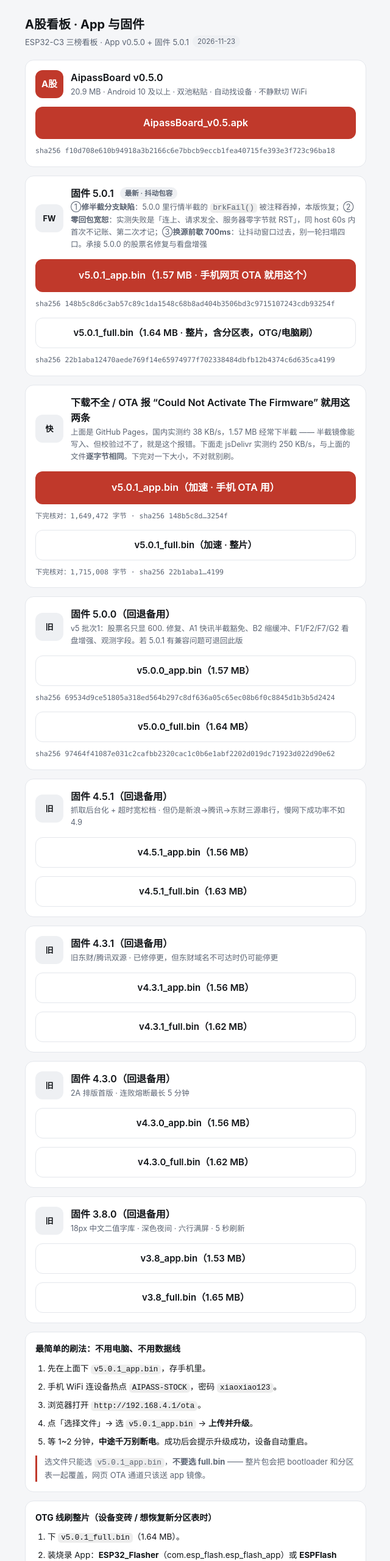
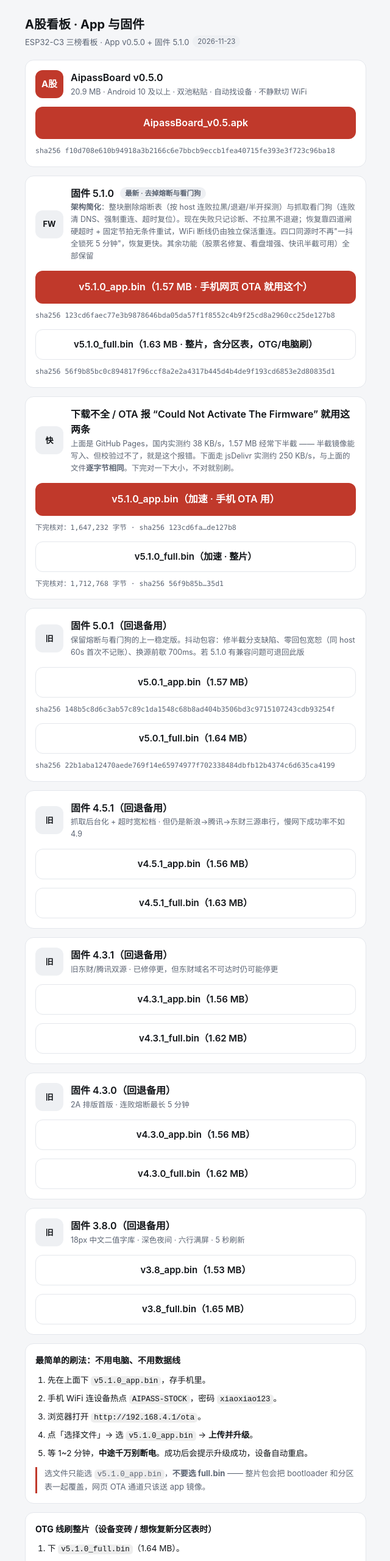
Before and after one commit to xiaoxiao456258/aipassport-dl, a plain HTML site: page index.html in a window 1280 px wide. Shown: the top 2560 px of the page at 61% size, without its empty margins (319-959 px from the left). Drawn offline with Linux system fonts and the light colour scheme.

Commit message:
site: 固件 5.1.0（去掉熔断与看门狗，硬超时+固定节拍重试）

```diff
--- a/index.html
+++ b/index.html
@@ -55,7 +55,7 @@
 <body>
 <div class="wrap">
   <h1>A股看板 · App 与固件</h1>
-  <div class="sub">ESP32-C3 三榜看板 · App v0.5.0 + 固件 5.0.1<span class="tag">2026-11-23</span></div>
+  <div class="sub">ESP32-C3 三榜看板 · App v0.5.0 + 固件 5.1.0<span class="tag">2026-11-23</span></div>
 
   <div class="card">
     <div class="row">
@@ -73,14 +73,14 @@
     <div class="row">
       <div class="icon alt">FW</div>
       <div>
-        <div class="name">固件 5.0.1 <span class="tag">最新 · 抖动包容</span></div>
-        <div class="meta">①<b>修半截分支缺陷</b>：5.0.0 里行情半截的 <code>brkFail()</code> 被注释吞掉，本版恢复；②<b>零回包宽恕</b>：实测失败是「连上、请求发全、服务器零字节就 RST」，同 host 60s 内首次不记账、第二次才记；③<b>换源前歇 700ms</b>：让抖动窗口过去，别一轮扫塌四口。承接 5.0.0 的股票名修复与看盘增强</div>
+        <div class="name">固件 5.1.0 <span class="tag">最新 · 去掉熔断与看门狗</span></div>
+        <div class="meta"><b>架构简化</b>：整块删除熔断表（按 host 连败拉黑/退避/半开探测）与抓取看门狗（连败清 DNS、强制重连、超时复位）。现在失败只记诊断、不拉黑不退避；恢复靠四道闸硬超时 + 固定节拍无条件重试，WiFi 断线仍由独立保活重连。四口同源时不再"一抖全锁死 5 分钟"，恢复更快。其余功能（股票名修复、看盘增强、快讯半截可用）全部保留</div>
       </div>
     </div>
-    <a class="btn" data-file="v5.0.1_app.bin" href="./v5.0.1_app.bin" download>v5.0.1_app.bin（1.57 MB · 手机网页 OTA 就用这个）</a>
-    <div class="hash">sha256 148b5c8d6c3ab57c89c1da1548c68b8ad404b3506bd3c9715107243cdb93254f</div>
-    <a class="btn ghost" data-file="v5.0.1_full.bin" href="./v5.0.1_full.bin" download>v5.0.1_full.bin（1.64 MB · 整片，含分区表，OTG/电脑刷）</a>
-    <div class="hash">sha256 22b1aba12470aede769f14e65974977f702338484dbfb12b4374c6d635ca4199</div>
+    <a class="btn" data-file="v5.1.0_app.bin" href="./v5.1.0_app.bin" download>v5.1.0_app.bin（1.57 MB · 手机网页 OTA 就用这个）</a>
+    <div class="hash">sha256 123cd6faec77e3b9878646bda05da57f1f8552c4b9f25cd8a2960cc25de127b8</div>
+    <a class="btn ghost" data-file="v5.1.0_full.bin" href="./v5.1.0_full.bin" download>v5.1.0_full.bin（1.63 MB · 整片，含分区表，OTG/电脑刷）</a>
+    <div class="hash">sha256 56f9b85bc0c894817f96ccf8a2e2a4317b445d4b4de9f193cd6853e2d80835d1</div>
   </div>
 
   <div class="card">
@@ -91,24 +91,24 @@
         <div class="meta">上面是 GitHub Pages，国内实测约 38 KB/s，1.57 MB 经常下半截 —— 半截镜像能写入、但校验过不了，就是这个报错。下面走 jsDelivr 实测约 250 KB/s，与上面的文件<strong>逐字节相同</strong>。下完对一下大小，不对就别刷。</div>
       </div>
     </div>
-    <a class="btn" href="https://cdn.jsdelivr.net/gh/xiaoxiao456258/aipassport-dl@41a19e6c788ece267d8de66726b11835d0604438/v5.0.1_app.bin" download>v5.0.1_app.bin（加速 · 手机 OTA 用）</a>
-    <div class="hash">下完核对：1,649,472 字节 · sha256 148b5c8d…3254f</div>
-    <a class="btn ghost" href="https://cdn.jsdelivr.net/gh/xiaoxiao456258/aipassport-dl@41a19e6c788ece267d8de66726b11835d0604438/v5.0.1_full.bin" download>v5.0.1_full.bin（加速 · 整片）</a>
-    <div class="hash">下完核对：1,715,008 字节 · sha256 22b1aba1…4199</div>
+    <a class="btn" href="https://cdn.jsdelivr.net/gh/xiaoxiao456258/aipassport-dl@__DL_SHA__/v5.1.0_app.bin" download>v5.1.0_app.bin（加速 · 手机 OTA 用）</a>
+    <div class="hash">下完核对：1,647,232 字节 · sha256 123cd6fa…de127b8</div>
+    <a class="btn ghost" href="https://cdn.jsdelivr.net/gh/xiaoxiao456258/aipassport-dl@__DL_SHA__/v5.1.0_full.bin" download>v5.1.0_full.bin（加速 · 整片）</a>
+    <div class="hash">下完核对：1,712,768 字节 · sha256 56f9b85b…35d1</div>
   </div>
 
   <div class="card">
     <div class="row">
       <div class="icon alt">旧</div>
       <div>
-        <div class="name">固件 5.0.0（回退备用）</div>
-        <div class="meta">v5 批次1：股票名只显 600. 修复、A1 快讯半截豁免、B2 缩缓冲、F1/F2/F7/G2 看盘增强、观测字段。若 5.0.1 有兼容问题可退回此版</div>
+        <div class="name">固件 5.0.1（回退备用）</div>
+        <div class="meta">保留熔断与看门狗的上一稳定版。抖动包容：修半截分支缺陷、零回包宽恕（同 host 60s 首次不记账）、换源前歇 700ms。若 5.1.0 有兼容问题可退回此版</div>
       </div>
     </div>
-    <a class="btn ghost" data-file="v5.0.0_app.bin" href="./v5.0.0_app.bin" download>v5.0.0_app.bin（1.57 MB）</a>
-    <div class="hash">sha256 69534d9ce51805a318ed564b297c8df636a05c65ec08b6f0c8845d1b3b5d2424</div>
-    <a class="btn ghost" data-file="v5.0.0_full.bin" href="./v5.0.0_full.bin" download>v5.0.0_full.bin（1.64 MB）</a>
-    <div class="hash">sha256 97464f41087e031c2cafbb2320cac1c0b6e1abf2202d019dc71923d022d90e62</div>
+    <a class="btn ghost" data-file="v5.0.1_app.bin" href="./v5.0.1_app.bin" download>v5.0.1_app.bin（1.57 MB）</a>
+    <div class="hash">sha256 148b5c8d6c3ab57c89c1da1548c68b8ad404b3506bd3c9715107243cdb93254f</div>
+    <a class="btn ghost" data-file="v5.0.1_full.bin" href="./v5.0.1_full.bin" download>v5.0.1_full.bin（1.64 MB）</a>
+    <div class="hash">sha256 22b1aba12470aede769f14e65974977f702338484dbfb12b4374c6d635ca4199</div>
   </div>
 
   <div class="card">
@@ -162,24 +162,24 @@
   <div class="card">
     <h2>最简单的刷法：不用电脑、不用数据线</h2>
     <ol>
-      <li>先在上面下 <code>v5.0.1_app.bin</code>，存手机里。</li>
+      <li>先在上面下 <code>v5.1.0_app.bin</code>，存手机里。</li>
       <li>手机 WiFi 连设备热点 <code>AIPASS-STOCK</code>，密码 <code>xiaoxiao123</code>。</li>
       <li>浏览器打开 <code>http://192.168.4.1/ota</code>。</li>
-      <li>点「选择文件」→ 选 <code>v5.0.1_app.bin</code> → <b>上传并升级</b>。</li>
+      <li>点「选择文件」→ 选 <code>v5.1.0_app.bin</code> → <b>上传并升级</b>。</li>
       <li>等 1~2 分钟，<b>中途千万别断电</b>。成功后会提示升级成功，设备自动重启。</li>
     </ol>
     <div class="warn" style="margin-top:12px">
-      选文件只能选 <code>v5.0.1_app.bin</code>，<b>不要选 full.bin</b> —— 整片包会把 bootloader 和分区表一起覆盖，网页 OTA 通道只该送 app 镜像。
+      选文件只能选 <code>v5.1.0_app.bin</code>，<b>不要选 full.bin</b> —— 整片包会把 bootloader 和分区表一起覆盖，网页 OTA 通道只该送 app 镜像。
     </div>
   </div>
 
   <div class="card">
     <h2>OTG 线刷整片（设备变砖 / 想恢复新分区表时）</h2>
     <ol>
-      <li>下 <code>v5.0.1_full.bin</code>（1.64 MB）。</li>
+      <li>下 <code>v5.1.0_full.bin</code>（1.64 MB）。</li>
       <li>装烧录 App：<b>ESP32_Flasher</b>（com.esp_flash.esp_flash_app）或 <b>ESPFlash</b>（io.serialflow.espflash）。</li>
       <li>用 <b>C to C 数据线</b>连板子（纯充电线枚举不出来，最常见的坑）。</li>
-      <li>芯片选 <b>ESP32-C3</b>，先 Erase 整片擦除，再写 <b>偏移 0x0 = v5.0.1_full.bin</b>，波特率 460800（不稳降 115200）。</li>
+      <li>芯片选 <b>ESP32-C3</b>，先 Erase 整片擦除，再写 <b>偏移 0x0 = v5.1.0_full.bin</b>，波特率 460800（不稳降 115200）。</li>
       <li>连不上：接上的瞬间<b>按住板上键再上电</b>（GPIO9/BOOT 下载模式）。</li>
     </ol>
   </div>
@@ -189,10 +189,10 @@
     <ol>
       <li><code>pip install esptool</code></li>
       <li><code>esptool --chip esp32c3 -p COM3 -b 460800 erase_flash</code></li>
-      <li><code>esptool --chip esp32c3 -p COM3 -b 460800 write_flash 0x0 v5.0.1_full.bin</code></li>
+      <li><code>esptool --chip esp32c3 -p COM3 -b 460800 write_flash 0x0 v5.1.0_full.bin</code></li>
     </ol>
     <div class="warn" style="margin-top:12px">
-      只想升 app、不动分区表：<code>write_flash 0x10000 v5.0.1_app.bin</code>。<b>偏移必须是 0x10000</b>，用 0x20000 会 <code>rst:0x3</code> 起不来；必须 DIO / 80M。
+      只想升 app、不动分区表：<code>write_flash 0x10000 v5.1.0_app.bin</code>。<b>偏移必须是 0x10000</b>，用 0x20000 会 <code>rst:0x3</code> 起不来；必须 DIO / 80M。
     </div>
   </div>
 
@@ -217,13 +217,14 @@
   </div>
 
   <div class="card">
-  <div class="card">
-    <h2>固件 5.0.1 改了什么（本次）—— 抖动包容</h2>
-    <div class="kv"><span>① 修半截分支缺陷</span><span>v5.0.0 里 <code>net.cpp</code> 半截分支的 <code>brkFail()</code> 被误写成注释，行情半截实际不记熔断，与本意相反。已恢复：行情照常记账，快讯/补名仍豁免</span></div>
-    <div class="kv"><span>② 零回包宽恕</span><span>实测失败是「TCP 连上、请求发全、服务器零字节就 RST」，不是慢回包——放宽超时无效。现同一 host 60 秒内第一次零回包只宽恕不记账，第二次才进失败账，避免一轮内四口全中招</span></div>
-    <div class="kv"><span>③ 换源前歇 700ms</span><span>快速失败原来立刻顺延下一个口，抖动窗口内四个口全扫一遍。现顺延前歇 700ms 让窗口过去；四口全歇只多 2.8 秒，不卡界面</span></div>
-    <div class="kv"><span>本版没做</span><span>超时参数没动（6s/6s/15s 一个都没触发过）；B1 三套退避合一、腾讯独立备源、深睡门禁实测、UI 批次仍留待后续</span></div>
-    <div class="kv"><span>体积</span><span>app 1,649,472 B（sha256 <code>148b5c8d…3254f</code>）· full 1,715,008 B（<code>22b1aba1…4199</code>）· 比 5.0.0 仅大 192 B</span></div>
+    <h2>固件 5.1.0 改了什么（本次）—— 去掉熔断与看门狗</h2>
+    <div class="kv"><span>删熔断</span><span>整块移除按 host 的连败计数 / OPEN 拉黑 / 30-60-120s 退避 / 半开探测 / 零回包宽恕。四口同源时"一抖四口全 OPEN 锁 5 分钟"不再发生</span></div>
+    <div class="kv"><span>删看门狗</span><span>移除主循环三段自愈：连败 2 次清 DNS、连败 6 次强制重连、超 6 拍无成功复位。失败只记诊断，不主动干预网络</span></div>
+    <div class="kv"><span>保留的保险</span><span>四道闸硬超时（TCP 握手 3s / 读头 6s / body 空闲 6s / 总闸 15s）不变；固定节拍无条件重试；单源单发四口分摊；WiFi 掉线仍由独立保活重连</span></div>
+    <div class="kv"><span>失败判定保留</span><span>零回包 / 半截 / 短写照样返回错误码并记进 <code>/status</code> <code>/diag</code>，只是不再拉黑 host。快讯和补名的半截仍可解析内容</span></div>
+    <div class="kv"><span>本版没做</span><span>没加独立备源（腾讯/新浪）、没加屏幕陈旧提示、没加低频 DNS 探测兜底——这三件是后续 P0。四口仍是单一故障域，东财整体 outage 时仍会停更，但不再被本机熔断锁死</span></div>
+    <div class="kv"><span>回退</span><span>若有兼容问题，下载页「回退备用」卡可退回 5.0.1</span></div>
+    <div class="kv"><span>体积</span><span>app 1,647,232 B（sha256 <code>123cd6fa…de127b8</code>）· full 1,712,768 B（<code>56f9b85b…35d1</code>）</span></div>
   </div>
 
   <div class="card">
```
Also changed, not shown: 4 other files.
